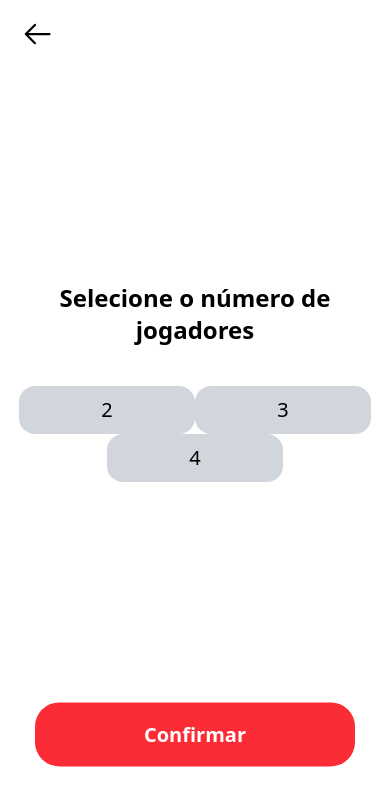
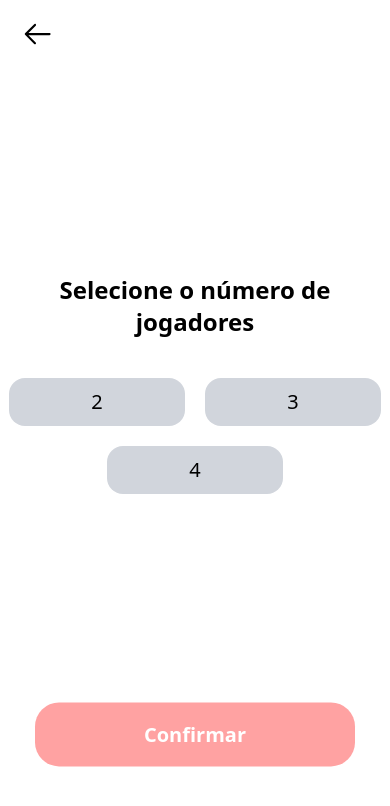
Before and after one commit to Lucasmenezes08/rummikub-assistant, a React (Vite) app in the folder rummikub/: page /quantidade in a window 390 px wide. Shown: the top 806 px of the page. Built offline with nearby package versions, Linux system fonts and the light colour scheme.

Commit message:
:sparkles: Feat: Estruturar componente quantidade player , implementar funcionalidades e estilos para resposta do usuário.

```diff
--- a/rummikub/src/App.jsx
+++ b/rummikub/src/App.jsx
@@ -4,6 +4,7 @@ import Homepage from './routers/homepage'
 import ThemeProvider from './store/darkThemeContext'
 import QuantidadePlayer from './routers/quantidade-players'
 import PlayerQuantidadeProvider from './store/playerQuantidadeContext'
+import PlayerName from './routers/playerName'
 
 
 
@@ -15,6 +16,7 @@ export default function App (){
       <Routes>
         <Route path='/' element={<Homepage/>}/>
         <Route path='/quantidade' element={<QuantidadePlayer/>}/>
+        <Route path='/playername' element={<PlayerName/>}/>
       </Routes>
     </BrowserRouter>
     </PlayerQuantidadeProvider>
--- a/rummikub/src/components/common/button-confirm.jsx
+++ b/rummikub/src/components/common/button-confirm.jsx
@@ -1,11 +1,17 @@
 import { useContext } from "react"
 import { ThemeContext } from "../../store/darkThemeContext"
 
-export default function ConfirmButton ({mensagem , onClick}){
+export default function ConfirmButton ({mensagem , onClick , disabled}){
     const {tema} = useContext(ThemeContext);
+
+    const disabledClasses = tema === 'dark'
+        ? 'bg-sky-400 hover:bg-sky-600 disabled:bg-sky-900 disabled:hover:bg-sky-900 disabled:text-gray-500'
+        : 'bg-red-500 hover:bg-red-700 disabled:bg-red-300 disabled:hover:bg-red-300';
+
+
     return (
         <section className="w-full">
-            <button onClick={onClick} className={` w-[20rem] h-[4rem] py-5 rounded-3xl text-xl/tight font-semibold ${tema === 'dark' ? 'bg-sky-400 hover:bg-sky-600' : 'bg-red-500 hover:bg-red-700 '}  text-white  cursor-pointer`}>{mensagem}</button>
+            <button onClick={onClick} disabled={disabled} className={` w-[20rem] h-[4rem] py-5 rounded-3xl text-xl/tight font-semibold ${tema === 'dark' ? 'bg-sky-400 hover:bg-sky-600' : 'bg-red-500 hover:bg-red-700 '}  text-white  cursor-pointer disabled:${disabledClasses} disabled:cursor-not-allowed`}>{mensagem}</button>
         </section>
     )
 
--- a/rummikub/src/components/common/button-select.jsx
+++ b/rummikub/src/components/common/button-select.jsx
@@ -2,13 +2,21 @@ import { useContext } from "react"
 import { ThemeContext } from "../../store/darkThemeContext"
 
 
-export default function SelectButton ({number , onClick}){
+export default function SelectButton ({number , onClick , isActive}){
 
     const {tema} = useContext(ThemeContext)
 
+    const isActiveTheme = tema === 'dark'
+        ? isActive
+            ? 'bg-sky-500 ring-2 ring-slate-500'
+            : 'bg-slate-700 hover:bg-slate-600'
+
+        : isActive
+            ? 'bg-red-600 text-white ring-2 ring-red-400'
+            : 'bg-gray-300 hover:bg-gray-400';
     return (
-        <section className={`flex items-center justify-center w-[11rem] h-[3rem] ${tema === 'dark' ?  'bg-slate-700 hover:bg-slate-800 transition: ease-in-out' : 'bg-gray-300 hover:bg-gray-400'} rounded-2xl text-xl ${tema === 'dark' ? 'text-white' : 'text-black'} cursor-pointer`}>
-            <button onClick={onClick}>{number}</button>
+        <section>
+            <button className={`flex items-center justify-center w-[11rem] h-[3rem] ${isActiveTheme} rounded-2xl text-xl ${tema === 'dark' ? 'text-white' : 'text-black'} cursor-pointer`} onClick={onClick}>{number}</button>
         </section>
     )
 }
--- /dev/null
+++ b/rummikub/src/routers/playerName.jsx
@@ -0,0 +1,5 @@
+export default function PlayerName(){
+    return (
+        <h1>Nome do player</h1>
+    )
+}
--- a/rummikub/src/routers/quantidade-players.jsx
+++ b/rummikub/src/routers/quantidade-players.jsx
@@ -1,16 +1,28 @@
-import { useContext, useEffect } from "react";
+import { useContext, useEffect, useState } from "react";
 import BackButton from "../components/common/button-back";
 import useBackNavigation from "../hooks/useBackNavigation";
 import { ThemeContext } from "../store/darkThemeContext";
 import SelectButton from "../components/common/button-select";
 import ConfirmButton from "../components/common/button-confirm";
 import { PlayerQuantidadeContext } from "../store/playerQuantidadeContext";
+import { useNavigate } from "react-router-dom";
 
 
 export default function QuantidadePlayer () {
+    const navigate = useNavigate();
     const backRouter = useBackNavigation()
     const {tema} = useContext(ThemeContext);
     const {quantidade , alterarQuantidade} = useContext(PlayerQuantidadeContext);
+
+
+
+    function handleConfirm (){
+        if (!quantidade){
+            return
+        }
+        navigate('/playername');
+    }
+
 
     return (
         <section className={`relative h-screen w-full ${tema === 'dark' ? 'bg-slate-900' : 'bg-white'}`}>
@@ -22,11 +34,11 @@ export default function QuantidadePlayer () {
                 <section className={`flex flex-col items-center ${tema === 'dark' ? 'text-white' : 'text-black'}`}>
                     <h1 className="text-2xl font-semibold text-center py-10"> Selecione o número de jogadores</h1>
 
-                    <section className="grid md: grid-cols-2 md:gap-5 lg:gap-8 justify-center">
-                        <SelectButton number={2} onClick={() => alterarQuantidade(2)}/>
-                        <SelectButton number={3} onClick={() => alterarQuantidade(3)}/>
+                    <section className="grid md: grid-cols-2 gap-5 lg:gap-8 justify-center">
+                        <SelectButton number={2} onClick={() => alterarQuantidade(2)} isActive={quantidade === 2} />
+                        <SelectButton number={3} onClick={() => alterarQuantidade(3)} isActive={quantidade === 3} />
                         <section className="col-span-2 flex justify-center">
-                             <SelectButton number={4} onClick={() => alterarQuantidade(4)}/>
+                             <SelectButton number={4} onClick={() => alterarQuantidade(4)} isActive={quantidade === 4} />
                         </section>
 
                     </section>
@@ -35,7 +47,7 @@ export default function QuantidadePlayer () {
 
 
             <section className="absolute  top-[90%] left-[50%] -translate-x-[50%] -translate-y-[90%]">
-                <ConfirmButton mensagem={'Confirmar'}/>
+                <ConfirmButton mensagem={'Confirmar'} onClick={handleConfirm} disabled={!quantidade}/>
             </section>
 
 
--- a/rummikub/src/store/playerQuantidadeContext.jsx
+++ b/rummikub/src/store/playerQuantidadeContext.jsx
@@ -9,8 +9,8 @@ export const PlayerQuantidadeContext = createContext();
 
 export default function PlayerQuantidadeProvider ({children}){
     const [quantidadePlayers , setQuantidadePlayers] = useState(() => {
-            const quantidade = localStorage.getItem('quantidade');
-            return quantidade ? JSON.parse(quantidade) : 4;
+            const quantidade = sessionStorage.getItem('quantidade');
+            return quantidade ? JSON.parse(quantidade) : null;
         });
 
 
@@ -19,7 +19,15 @@ export default function PlayerQuantidadeProvider ({children}){
         }
 
         useEffect (() => {
-            localStorage.setItem('quantidade' , JSON.stringify(quantidadePlayers))
+            console.log(quantidadePlayers);
+            if (quantidadePlayers === null){
+                sessionStorage.removeItem('quantidade');
+            }
+            else{
+                sessionStorage.setItem('quantidade' , JSON.stringify(quantidadePlayers))
+            }
+
+
         }, [quantidadePlayers]);
 
 
```
